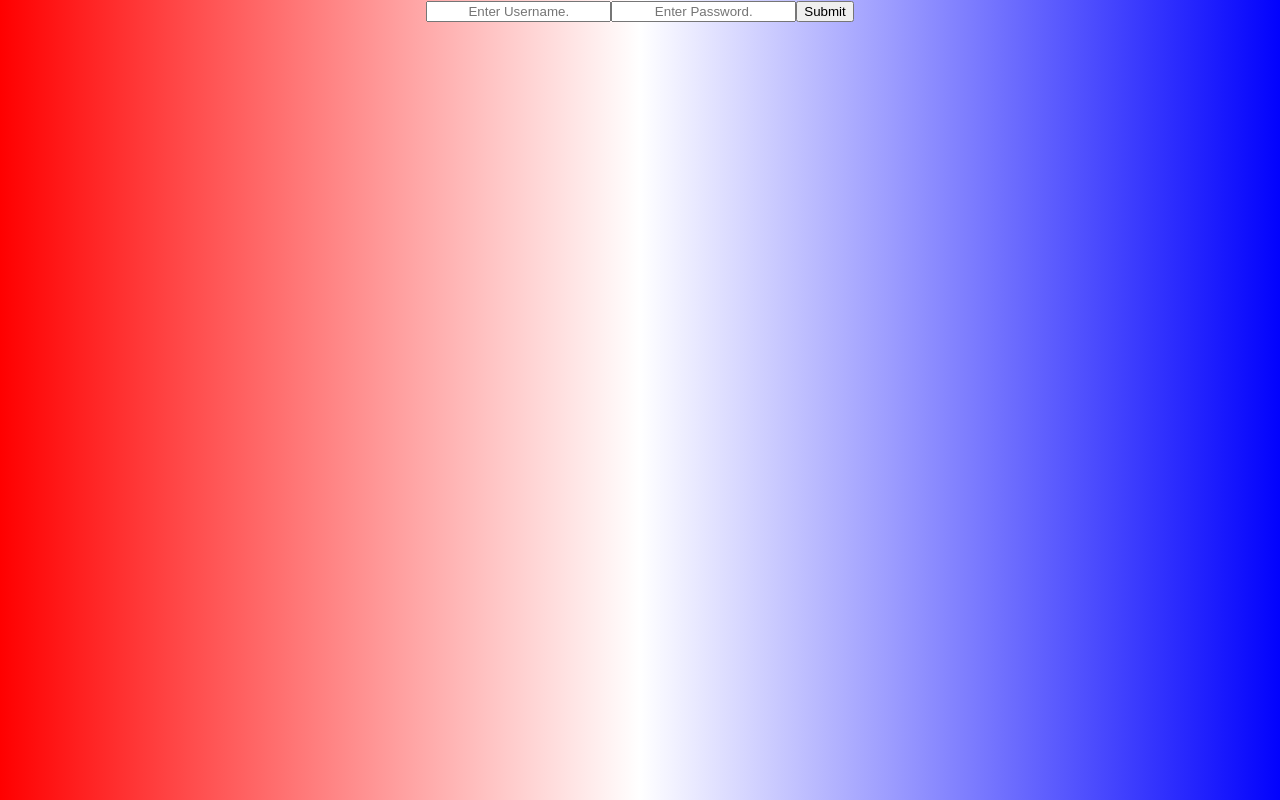
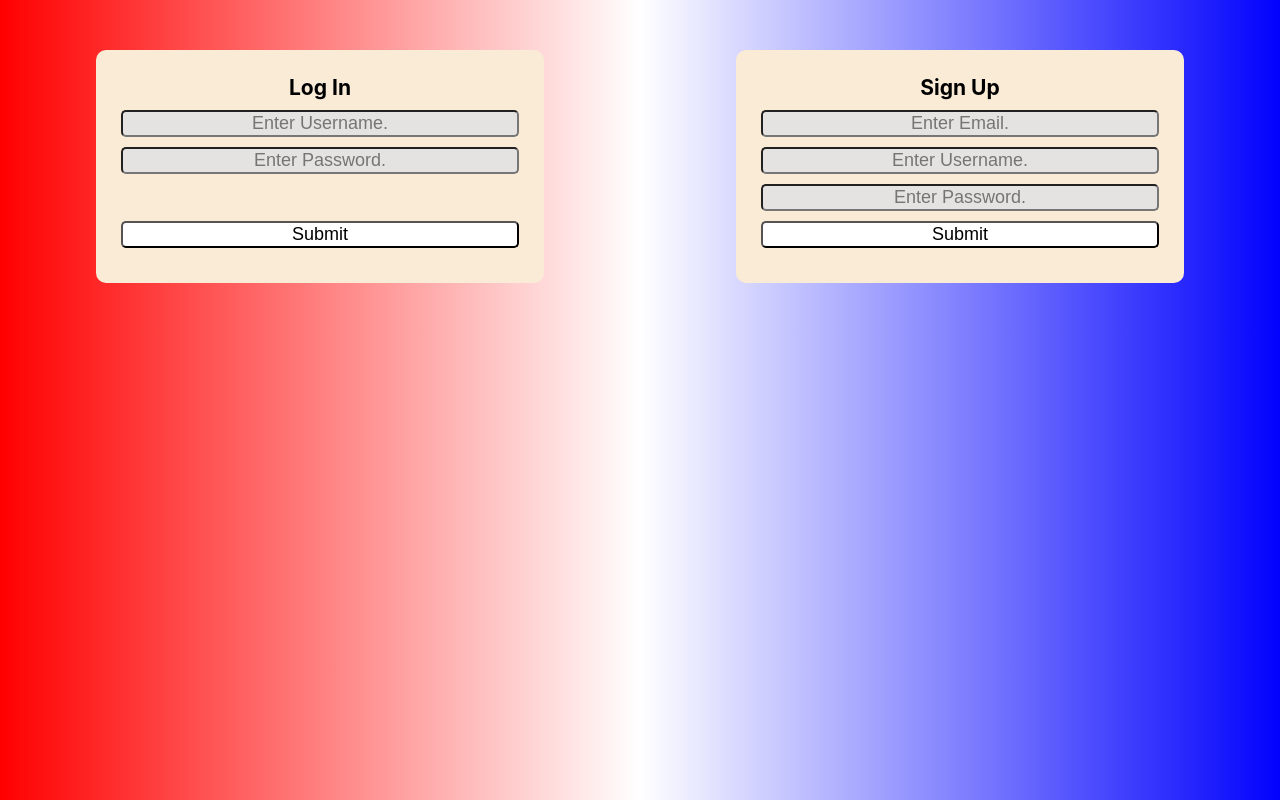
Before and after one commit to DSSzymanski/Full-Pokedex, a React (Create React App) app in the folder full_pokedex/frontend/: page /login in a window 1280 px wide. Built offline with nearby package versions, Linux system fonts and the light colour scheme.

Commit message:
Redesigned log in page to also include a sign up form. Added styling to page.

```diff
--- /dev/null
+++ b/full_pokedex/frontend/src/pages/LoginPage.css
@@ -0,0 +1,58 @@
+form {
+    box-sizing: border-box;
+    font-size: 18px;
+    display: flex;
+    flex-direction: column;
+    margin: 50px auto;
+    padding: 25px;
+    width: 35%;
+    background-color: antiquewhite;
+    border-radius: 10px;
+}
+
+h3 {
+    margin-top: 0;
+}
+
+input {
+    border-radius: 5px;
+    font-size: 18px;
+    outline: none;
+    background-color:rgba(227, 227, 227, 0.95);
+}
+
+.signUpInput:focus {
+    background-color: white;
+    box-shadow: 0 0 0 2px rgba(255,0,0,1);
+    border: 2px solid lightcoral;
+}
+
+.loginInput:focus {
+    background-color: white;
+    box-shadow: 0 0 0 2px rgba(2,2,253,1);
+    border: 1px solid lightblue;
+}
+
+.submit, .submit:focus{
+    margin-top: auto;
+    background-color: white;
+    box-shadow: 0 0 0 0 white;
+}
+
+form > * {
+    margin-bottom: 10px;
+}
+
+.formDiv {
+    display: flex;
+}
+
+@media (max-width: 960px) {
+    form{
+        width: 75%;
+    }
+
+    .formDiv {
+        display: block;
+    }
+}
--- a/full_pokedex/frontend/src/pages/LoginPage.js
+++ b/full_pokedex/frontend/src/pages/LoginPage.js
@@ -1,15 +1,24 @@
-import React, { useContext } from 'react'
-import AuthContext from "../context/AuthContext"
+import React, { useContext } from 'react';
+import AuthContext from "../context/AuthContext";
+import './LoginPage.css';
 
 const LoginPage = () => {
-  let { loginUser, user } = useContext(AuthContext);
+  let { loginUser } = useContext(AuthContext);
   return (
-    <div className='LoginFormDiv'>
-        <form onSubmit={ loginUser }>
-            <input type="text" name="username" placeholder="Enter Username." />
-            <input type="password" name="password" placeholder="Enter Password." />
-            <input type="submit" />
-        </form>
+    <div className='formDiv'>
+      <form id="loginForm" onSubmit={ loginUser }>
+        <h3>Log In</h3>
+        <input type="text" className='loginInput' name="username" placeholder="Enter Username." />
+        <input type="password" className='loginInput' name="password" placeholder="Enter Password." />
+        <input type="submit" className="submit" />
+      </form>
+      <form id="signUpForm" >
+        <h3>Sign Up</h3>
+        <input type="email" className='signUpInput' name="email" placeholder="Enter Email." />
+        <input type="text" className='signUpInput' name="username" placeholder="Enter Username." />
+        <input type="password" className='signUpInput' name="password" placeholder="Enter Password." />
+        <input type="submit" className="submit"/>
+      </form>
     </div>
   )
 }
```
